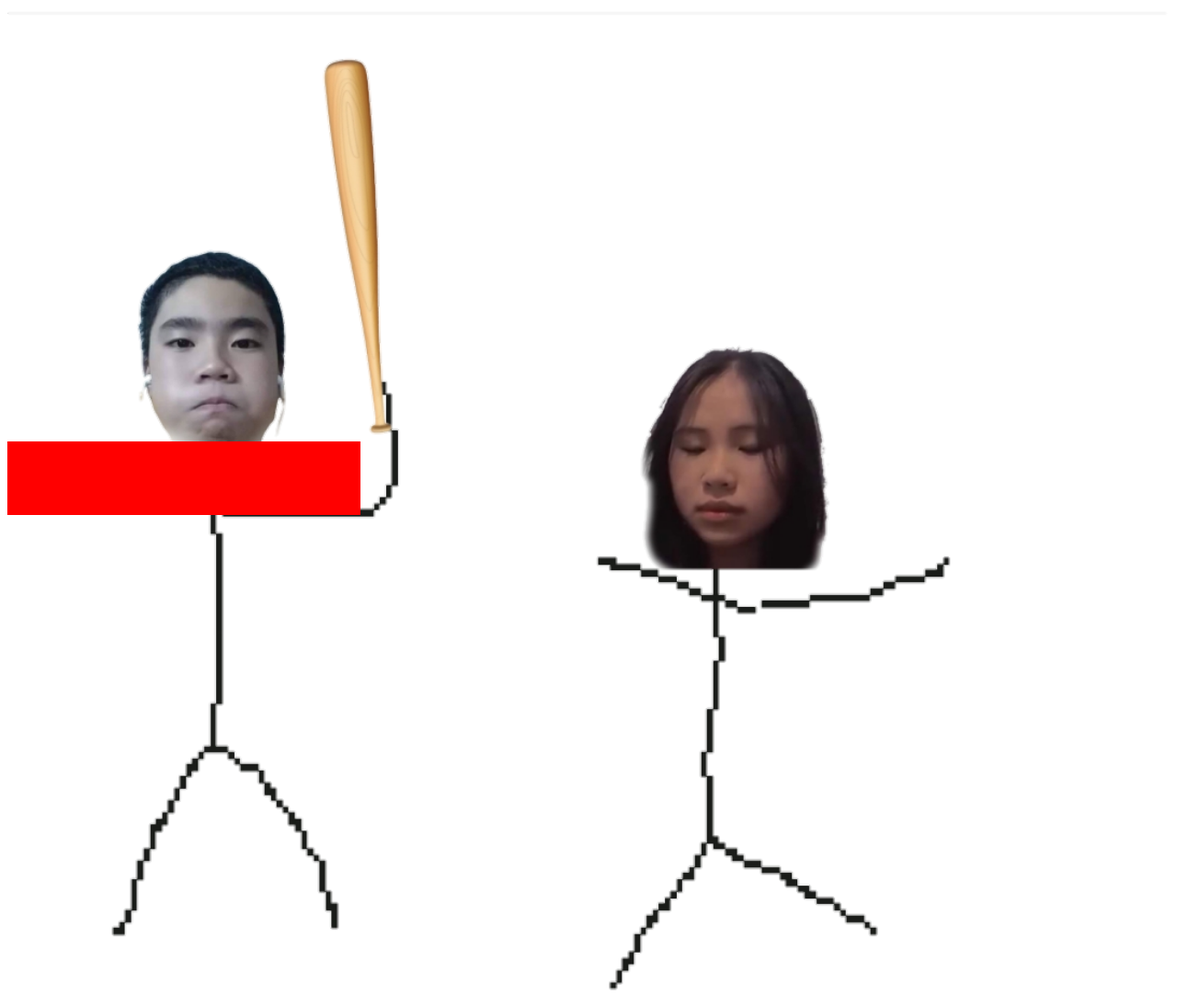
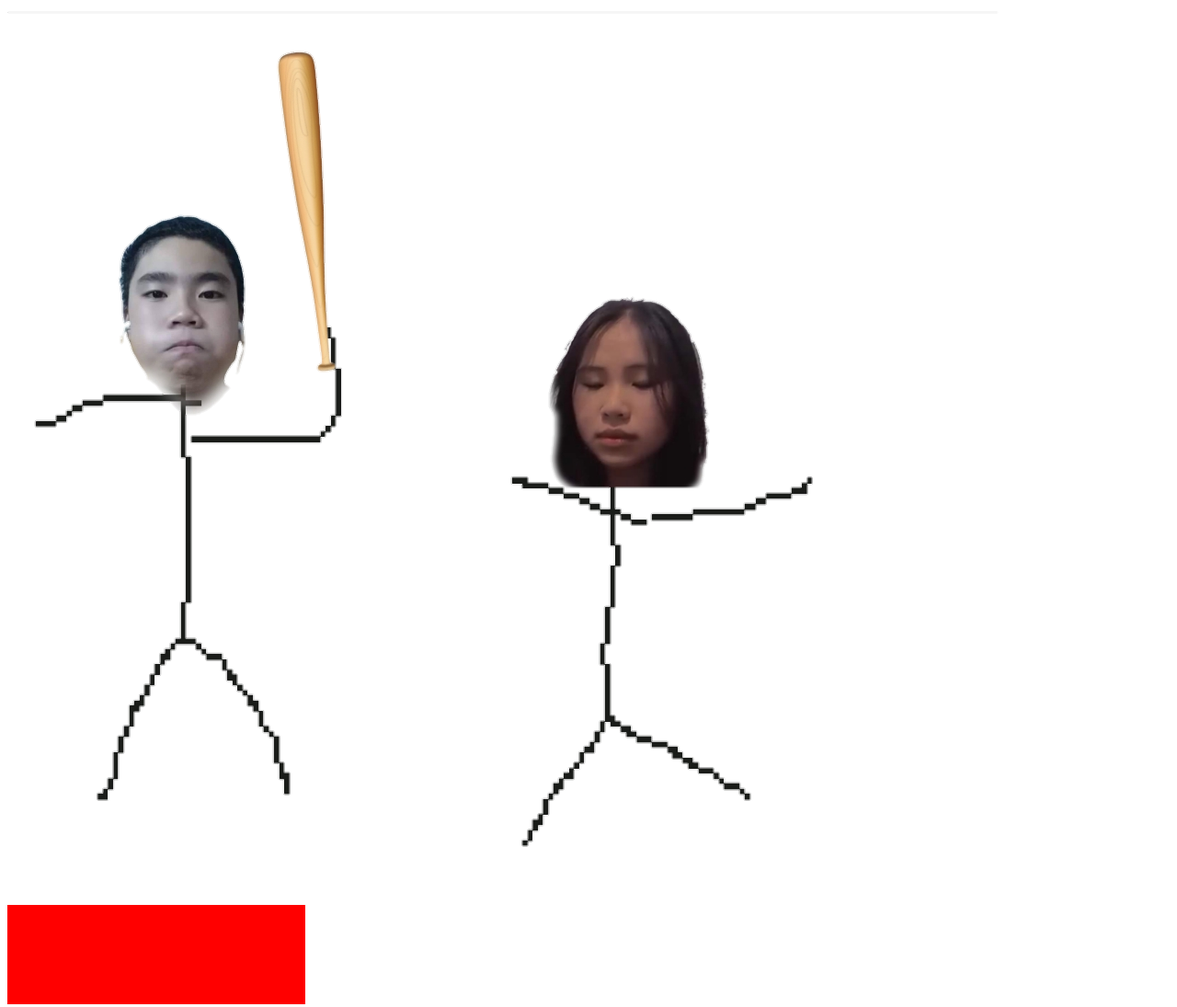
Before and after one commit to Duong05/danhHuyen, a plain HTML site: page index.html in a window 1280 px wide. Shown: the whole page at 92% size. After the commit the page ends 800 px from the top, so only its background shows below. Drawn offline with Linux system fonts and the light colour scheme.

Commit message:
Add files via upload

```diff
--- a/index.html
+++ b/index.html
@@ -6,8 +6,8 @@
         <title>Trò chơi đánh Huyền</title>
 
     </head>
-    <body >
-        <div style="position: absolute; width: 30%; height: 10%; background-color: red; top: 60%" onclick="danh()">
+    <body style="position:fixed">
+        <div style="position: absolute; width: 30%; height: 10%; background-color: red; top: 90%" onclick="danh()">
 
         </div>
         <img id="anh" src="ready.png" style="width: 100%; height: 100%" />
```
